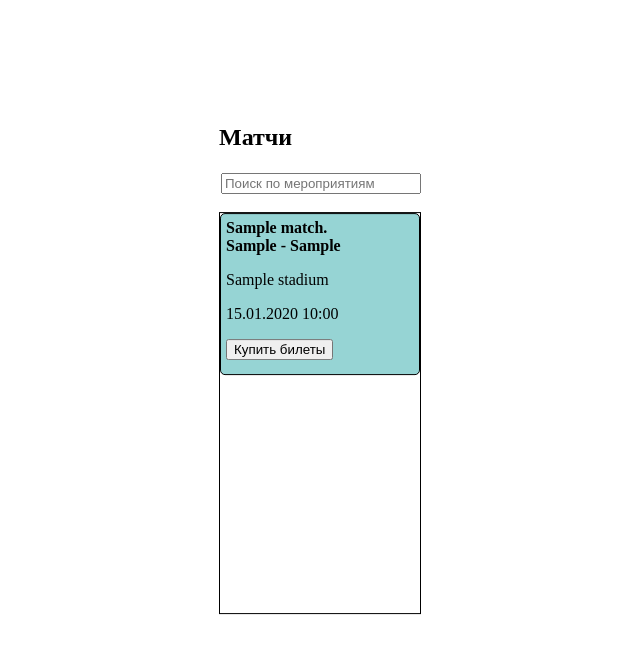
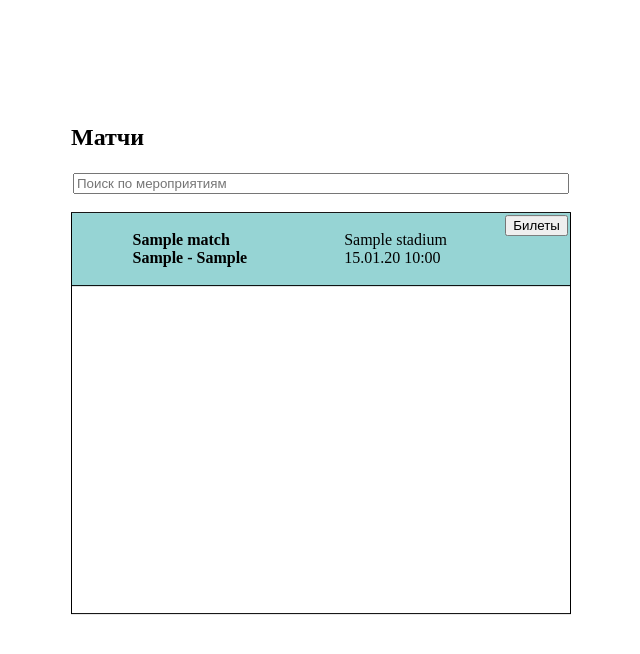
Before and after one commit to Darkness7193/TicketStadiumRepository, a Django app: page /App1/matchesPage/ in a window 1280 px wide. Shown: the part 33-687 px from the top of the page, without its empty margins (319-959 px from the left). Run offline with Django 4.2, Linux system fonts and the light colour scheme; tables that the repository leaves empty hold one stand-in row (values such as "Sample post").

Commit message:
Version 22

```diff
--- a/App1/models.py
+++ b/App1/models.py
@@ -47,8 +47,7 @@ class Match(Model):
 
     def __str__(self):
         return f'''
-            {self.name}.
-            {self.side1} - {self.side2}
+            {self.name} {self.side1} - {self.side2}
         '''
 
     class Meta:
--- a/App1/static/App1/css/matchesPage.css
+++ b/App1/static/App1/css/matchesPage.css
@@ -1,11 +1,16 @@
-.match-ticket {
-    height:150px;
-    border: 1px solid black;
-    border-radius: 5px;
-    background: #96D4D4;
-    padding: 5px;
+.floorSpace {
+    padding-bottom: 300px;
 }
 
-.matchesBorders {
-    padding-bottom: 300px;
+.search-form {
+    width: 500px;
 }
+
+.matches-scroll-ul {
+    height: 400px;
+    overflow-x: hidden;
+    overflow-y: scroll;
+    border: 1px solid black;
+    padding: 0;
+    list-style: none;
+}
--- a/App1/templates/App1/basket.html
+++ b/App1/templates/App1/basket.html
@@ -10,7 +10,7 @@
 </head>
 <body>
 
-    {% include 'includes/header.html' %}
+    {% include 'Includes/header.html' %}
 
     <div class="center">
         <h2> Корзина </h2>
--- a/App1/templates/App1/matchesPage.html
+++ b/App1/templates/App1/matchesPage.html
@@ -12,12 +12,12 @@
 <body>
     {% include 'includes/header.html' %}
 
-    <div class="center latex matchesBorders">
+    <div class="center latex floorSpace">
         <h2> Матчи </h2>
 
-        <form method="post">
+        <form class="search-form" method="post">
             {% csrf_token %}
-            <div class="div--V my-form">
+            <div class="div--V">
                 <div class="helper"></div>
 
                 <input type="text" placeholder="Поиск по мероприятиям" name="matches_search">
@@ -25,17 +25,10 @@
             </div>
         </form>
 
-        <ul class="scroll-ul">
+        <ul class="matches-scroll-ul">
             {% for match in searched_matches %}
                 <li>
-                    <div class="match-ticket">
-                        <b>{{ match.name }}. <br> {{ match.side1 }} - {{ match.side2 }}</b>
-                        <p> {{ match.stadium.name }}</p>
-                        <p>{{ match.date|date:"d.m.Y" }} {{ match.time|time:"G:i" }}</p>
-                        <a href="{% url 'focusMatch'  %}?focus_match_id={{ match.id }}">
-                            <button>Купить билеты</button>
-                        </a>
-                    </div>
+                    {% include 'Includes/ticket.html' with match=match%}
                 </li>
             {% endfor %}
         </ul>
--- a/static/css/includes.css
+++ b/Includes/static/Includes/css/header.css
@@ -3,7 +3,3 @@
     padding-bottom:6px;
     padding-top:6px;
 }
-
-.a__header {
-
-}
--- /dev/null
+++ b/Includes/static/Includes/css/ticket--main.css
@@ -0,0 +1,6 @@
+.ticket--main {
+    background: #96D4D4;
+    border-radius: 5px;
+    max-width: 600px;
+    min-width: 400px;
+}
--- /dev/null
+++ b/Includes/static/Includes/css/ticket.css
@@ -0,0 +1,6 @@
+.ticket {
+    background: #96D4D4;
+    max-width: 600px;
+    min-width: 400px;
+    border-bottom: 1px solid black;
+}
--- a/App1/templates/includes/header.html
+++ b/Includes/templates/Includes/header.html
@@ -4,9 +4,9 @@
 <html lang="ru">
 <head>
     <meta charset="UTF-8">
-    <title>Шапка</title>
+    <title>Header</title>
     <link rel="stylesheet" href="{% static 'css/global.css' %}">
-        <link rel="stylesheet" href="{% static 'css/includes.css' %}">
+        <link rel="stylesheet" href="{% static 'Includes/css/header.css' %}">
 </head>
 <body style="margin: 0; padding: 0;">
     <div class="header">
--- /dev/null
+++ b/Includes/templates/Includes/ticket.html
@@ -0,0 +1,29 @@
+{% load static %}
+
+<!DOCTYPE html>
+<html lang="ru">
+<head>
+    <meta charset="UTF-8">
+    <title>Ticket</title>
+    <link rel="stylesheet" href="{% static 'css/global.css' %}">
+    <link rel="stylesheet" href="{% static 'Includes/css/ticket.css' %}">
+</head>
+<body>
+
+        <div class="ticket div--H">
+            <div class="helper"></div>
+            <div style="padding-left: 10px; margin: 0px auto">
+                <p>
+                    <b> {{ match.name }} <br> {{ match.side1 }} - {{ match.side2 }} </b>
+                </p>
+            </div>
+            <div style="padding-right: 10px; margin: 0px auto">
+                <p> {{ match.stadium }} <br> {{match.date|date:"d.m.y" }} {{ match.time|time:"G:i" }} </p>
+            </div>
+            <a href="{% url 'focusMatch' %}?focus_match_id={{ match.id }}">
+                <button> Билеты </button>
+            </a>
+
+        </div>
+</body>
+</html>
--- a/ProfilesApp/templates/ProfilesApp/logIn.html
+++ b/ProfilesApp/templates/ProfilesApp/logIn.html
@@ -10,7 +10,7 @@
 </head>
 <body>
 
-    {% include 'includes/header.html' %}
+    {% include 'Includes/header.html' %}
     <div class="div--H center">
 
         <form method="post" class="sign-in-form">
--- a/ProfilesApp/templates/ProfilesApp/signIn.html
+++ b/ProfilesApp/templates/ProfilesApp/signIn.html
@@ -10,7 +10,7 @@
 </head>
 <body>
 
-    {% include 'includes/header.html' %}
+    {% include 'Includes/header.html' %}
 
     <div class="div--H center">
         <form method="post" class="sign-in-form">
--- a/StadiumTickets/settings.py
+++ b/StadiumTickets/settings.py
@@ -23,6 +23,7 @@ ALLOWED_HOSTS = []
 INSTALLED_APPS = [
     'App1',
     'ProfilesApp',
+    'Includes',
     'django.contrib.admin',
     'django.contrib.auth',
     'django.contrib.contenttypes',
--- a/static/css/global.css
+++ b/static/css/global.css
@@ -51,16 +51,6 @@
     width: fit-content;
 }
 
-.scroll-ul {
-    width: 200px;
-    height: 400px;
-    overflow-x: hidden;
-    overflow-y: scroll;
-    border: 1px solid black;
-    padding: 0;
-    list-style: none;
-}
-
 .a-btn {
     text-decoration: none;
     padding-left: 2px;
```
Also changed, not shown: App1/static/App1/css/focusMatch.css (+10 -7 lines), App1/templates/App1/focusMatch.html (+3 -13 lines), Includes/templates/Includes/ticket--main.html (added, +27 -0 lines).
